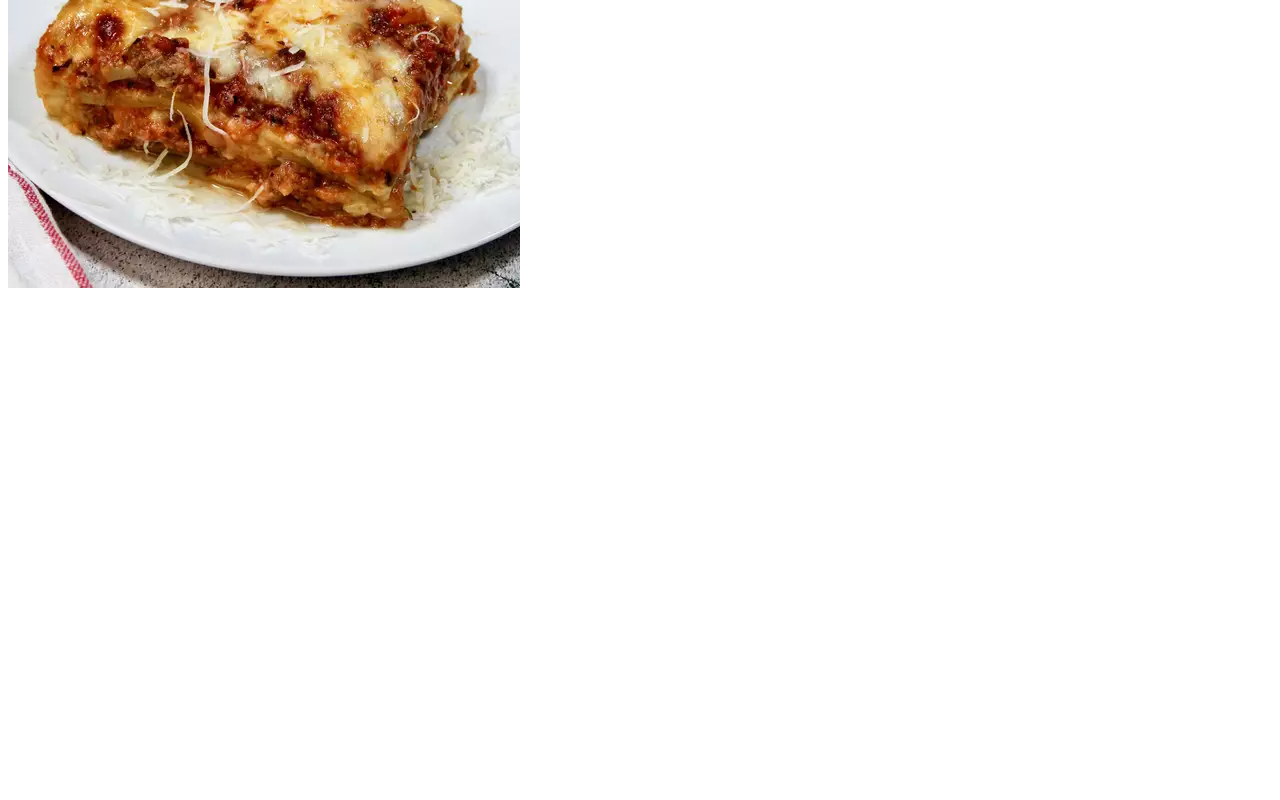
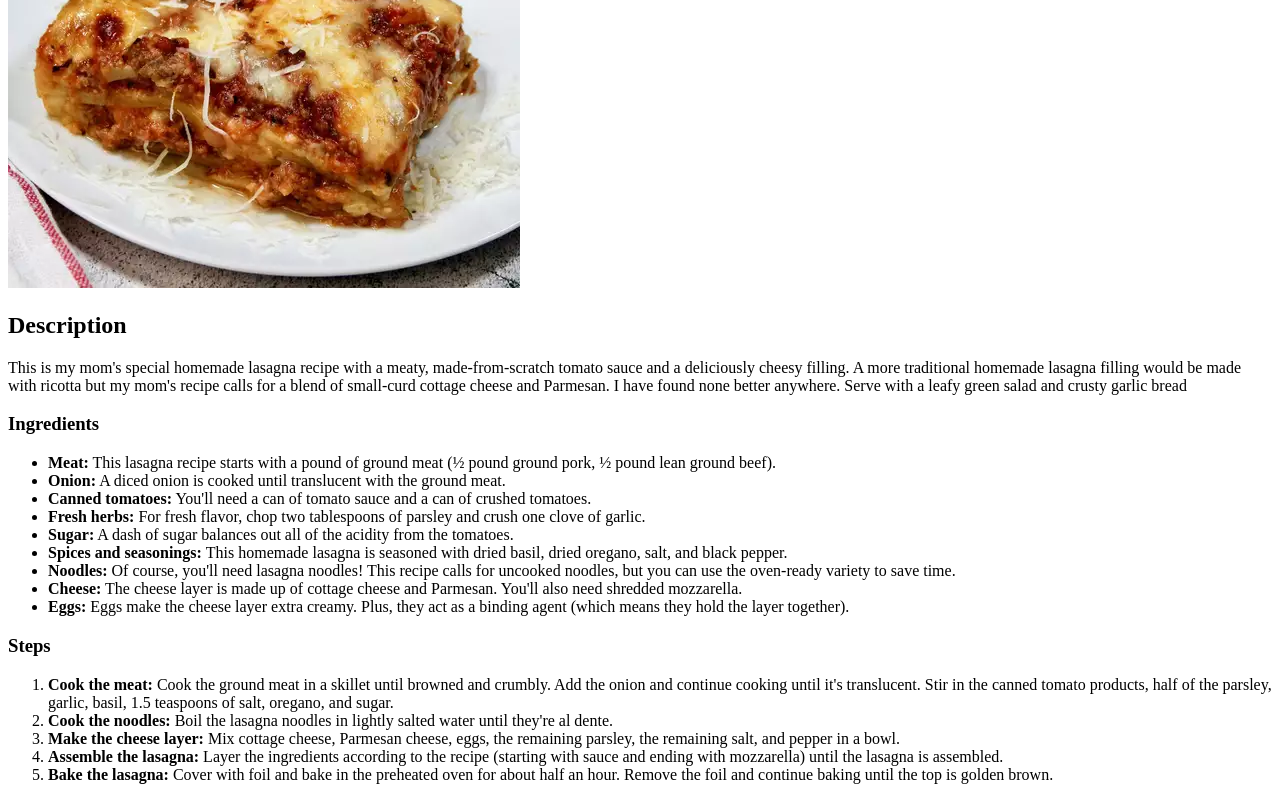
Before and after one commit to laligb/odin-recipes, a plain HTML site: page recipes/lasagna.html in a window 1280 px wide. Shown: the part 304-1104 px from the top of the page. Before the commit the page ends 800 px from the top, so only its background shows below. Drawn offline with Linux system fonts and the light colour scheme.

Commit message:
added ingredients, description and steps

```diff
--- a/recipes/lasagna.html
+++ b/recipes/lasagna.html
@@ -6,8 +6,49 @@
     <title>Lasagna</title>
 </head>
 <body>
-    <h1>Lasagna</h1>
+    <h1>Homemade Lasagna</h1>
     <img src="lasagna.png">
+    <br>
+    <h2>Description</h2>
+    <p>This is my mom's special homemade lasagna recipe with a meaty,
+      made-from-scratch tomato sauce and a deliciously cheesy filling.
+       A more traditional homemade lasagna filling would be made with ricotta
+        but my mom's recipe calls for a blend of small-curd cottage cheese and Parmesan.
+      I have found none better anywhere. Serve with a leafy green salad and crusty garlic bread</p>
+
+    <h3>Ingredients</h3>
+    <ul>
+      <li><strong>Meat:</strong> This lasagna recipe starts with a pound of ground meat (½ pound ground pork, ½ pound lean ground beef).</li>
+      <li><strong> Onion:</strong> A diced onion is cooked until translucent with the ground meat.</li>
+      <li><strong>Canned tomatoes:</strong> You'll need a can of tomato sauce and a can of crushed tomatoes.</li>
+      <li><strong>Fresh herbs:</strong> For fresh flavor, chop two tablespoons of parsley and crush one clove of garlic.</li>
+      <li><strong>Sugar:</strong> A dash of sugar balances out all of the acidity from the tomatoes.</li>
+      <li><strong>Spices and seasonings: </strong>This homemade lasagna is seasoned with dried basil, dried oregano, salt, and black pepper.</li>
+      <li><strong>Noodles:</strong> Of course, you'll need lasagna noodles! This recipe calls for
+          uncooked noodles, but you can use the oven-ready variety to save time.</li>
+      <li><strong>Cheese:</strong> The cheese layer is made up of cottage cheese and Parmesan. You'll also need shredded mozzarella.</li>
+      <li><strong>Eggs: </strong>Eggs make the cheese layer extra creamy. Plus, they act as a binding agent
+          (which means they hold the layer together).</li>
+  </ul>
+
+  <h3>Steps</h3>
+  <ol>
+    <li><strong>Cook the meat:</strong> Cook the ground meat in a skillet until browned and crumbly.
+       Add the onion and continue cooking until it's translucent.
+       Stir in the canned tomato products, half of the parsley, garlic, basil,
+        1.5 teaspoons of salt, oregano, and sugar.
+    </li>
+    <li><strong>Cook the noodles:</strong> Boil the lasagna noodles in lightly salted water until they're al dente.</li>
+    <li><strong>Make the cheese layer: </strong>Mix cottage cheese, Parmesan cheese, eggs,
+      the remaining parsley, the remaining salt, and pepper in a bowl.
+    </li>
+    <li>
+      <strong>Assemble the lasagna: </strong>Layer the ingredients according to the recipe
+       (starting with sauce and ending with mozzarella) until the lasagna is assembled.
+    </li>
+    <li> <strong>Bake the lasagna:</strong> Cover with foil and bake in the preheated oven for about
+      half an hour. Remove the foil and continue baking until the top is golden brown.</li>
+  </ol>
 
 </body>
 </html>
```
Also changed, not shown: index.html (+1 -0 lines).
